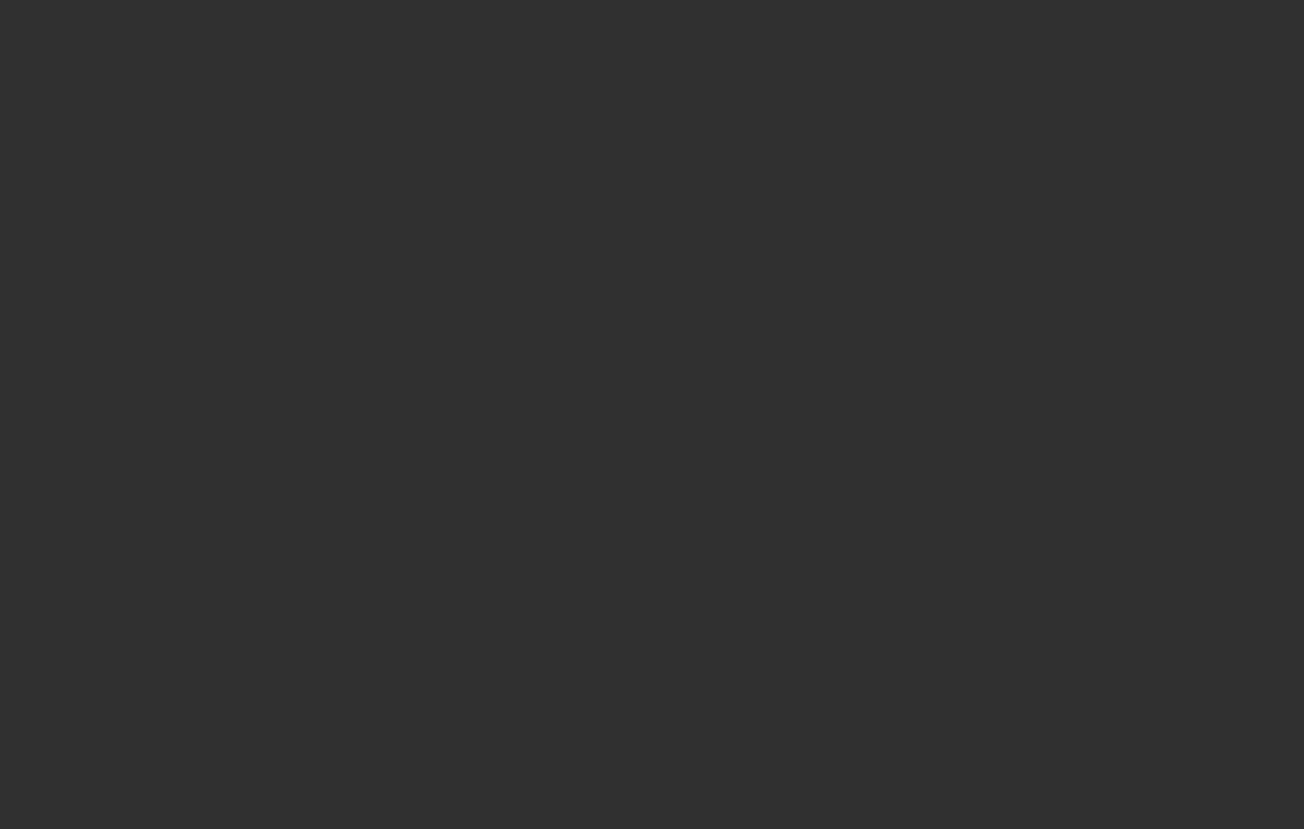
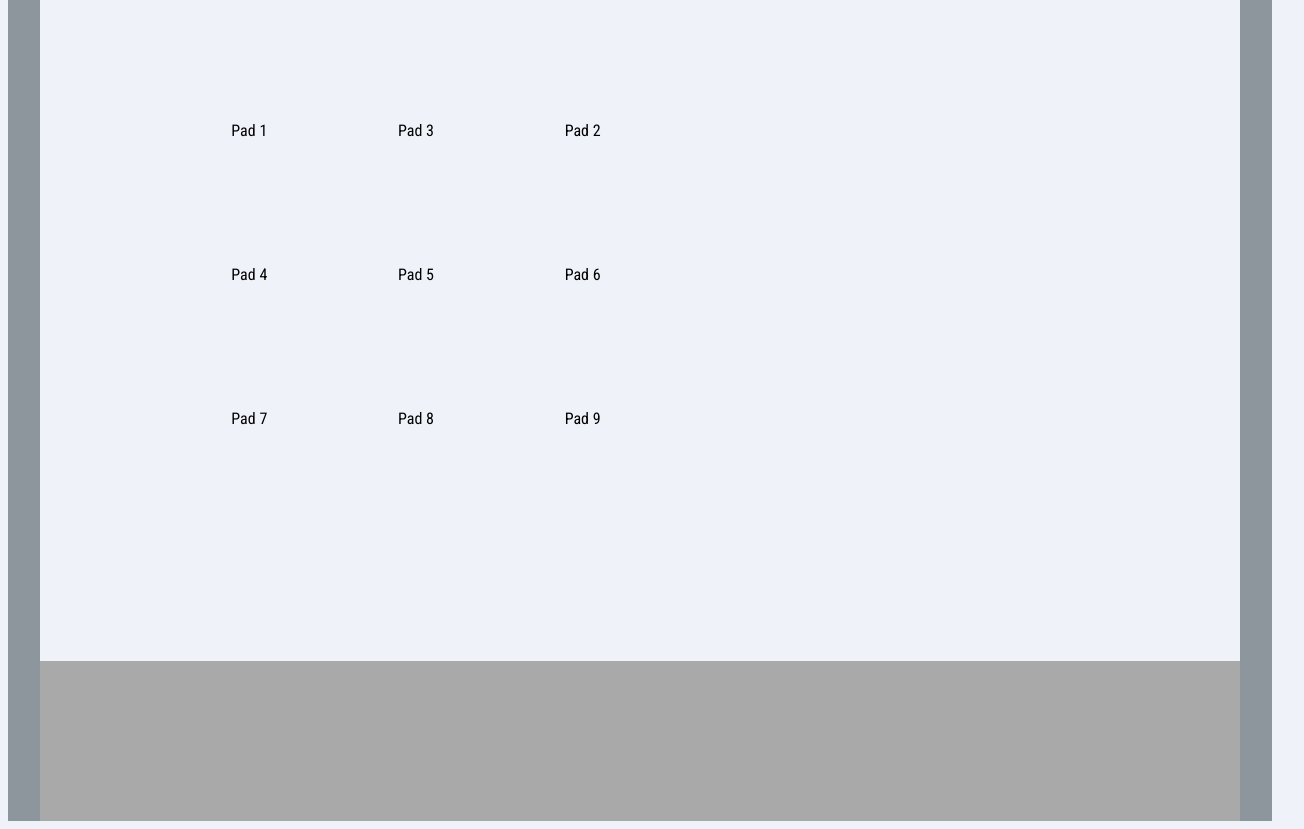
Before and after one commit to AdieDevStore/drum-machine, a React (Vite) app: page / in a window 1280 px wide. Shown: the part 460-1289 px from the top of the page, 1304 px wide, since content can reach past the window. Before the commit the page ends 800 px from the top, so only its background shows below. Built offline with nearby package versions, Linux system fonts and the light colour scheme.

Commit message:
basic MPC60 layout scaffolded

```diff
--- a/src/components/MPCBody.jsx
+++ b/src/components/MPCBody.jsx
@@ -1,22 +1,32 @@
 import React from 'react'
+import MPCScreen from './MPCScreen'
 import '../styles/mpcbody.css'
 
 function MPCBody() {
 
     return (
         <div className="container-main">
+            <div className='top-shoulder'></div>
+                <div className='screen-container'>
+                    <MPCScreen />
+                </div>
+                <div className='container-abso'>
+                    <div className='flex-container'>
                         <div className='pad-grid-container'>
                             <div id="1">Pad 1</div>
                             <div id="3">Pad 3</div>
+                            <div id="2">Pad 2</div>
                             <div id="4">Pad 4</div>
                             <div id="5">Pad 5</div>
-                <div id="2">Pad 2</div>
                             <div id="6">Pad 6</div>
                             <div id="7">Pad 7</div>
                             <div id="8">Pad 8</div>
                             <div id="9">Pad 9</div>
                         </div>
                     </div>
+                </div>
+            <div className='bottom-shoulder'></div>
+        </div>
   )
 }
 
--- a/src/components/main.jsx
+++ b/src/components/main.jsx
@@ -9,6 +9,5 @@ ReactDOM.createRoot(document.getElementById('root')).render(
   <React.StrictMode>
     <App />
     <MPCBody />
-    <MPCScreen />
   </React.StrictMode>,
 )
--- a/src/styles/index.css
+++ b/src/styles/index.css
@@ -5,16 +5,7 @@ html {
 }
 
 body {
-  background-color: #303030;
-  color: white;
+  background-color: #eff2f8;
+  color: black;
   font-family: 'roboto condensed', Arial, Helvetica, sans-serif;
 }
-
-.container-main {
-  display: flex;
-  width: 100%;
-  margin: 0 auto;
-  padding: 1em;
-  justify-content: center;
-  align-items: center;
-}
--- a/src/styles/mpcbody.css
+++ b/src/styles/mpcbody.css
@@ -1,7 +1,54 @@
+.container-main {
+    position: relative;
+    width: 100%;
+    margin: 0 auto;
+    padding: 0;
+    height: 1200px;
+    width: 1200px;
+    border-left: 2em solid #8E969D;
+    border-right: 2em solid #8E969D;
+  }
+
+.top-shoulder {
+    position: relative;
+    padding: 4.5em;
+    background-color: darkgrey;
+}
+
+.container-abso {
+    position: absolute;
+    left: 180px;
+    bottom: 300px;
+}
+
+.flex-container {
+    display: flex;
+    justify-content: center;
+    align-items: center;
+    margin: 0;
+}
+
 .pad-grid-container {
     display: grid;
-    grid-template-rows: 100px 100px 100px;
-    grid-template-columns: 100px 100px 100px;
+    grid-template-rows: 1fr 1fr 1fr;
+    grid-template-columns: 1fr 1fr 1fr;
+    height: 400px;
+    width: 500px;
     justify-items: center;
     align-items: center;
+    margin: 0 auto;
 }
+
+.pad-grid-container div {
+    width: 9em;
+    height: 9em;
+}
+
+.bottom-shoulder {
+    position: relative;
+    top: 877px;
+    margin: 0;
+    border: 0;
+    background-color: darkgrey;
+    padding: 5em;
+}
```
Lines whose indentation alone changed are shown as unchanged.
